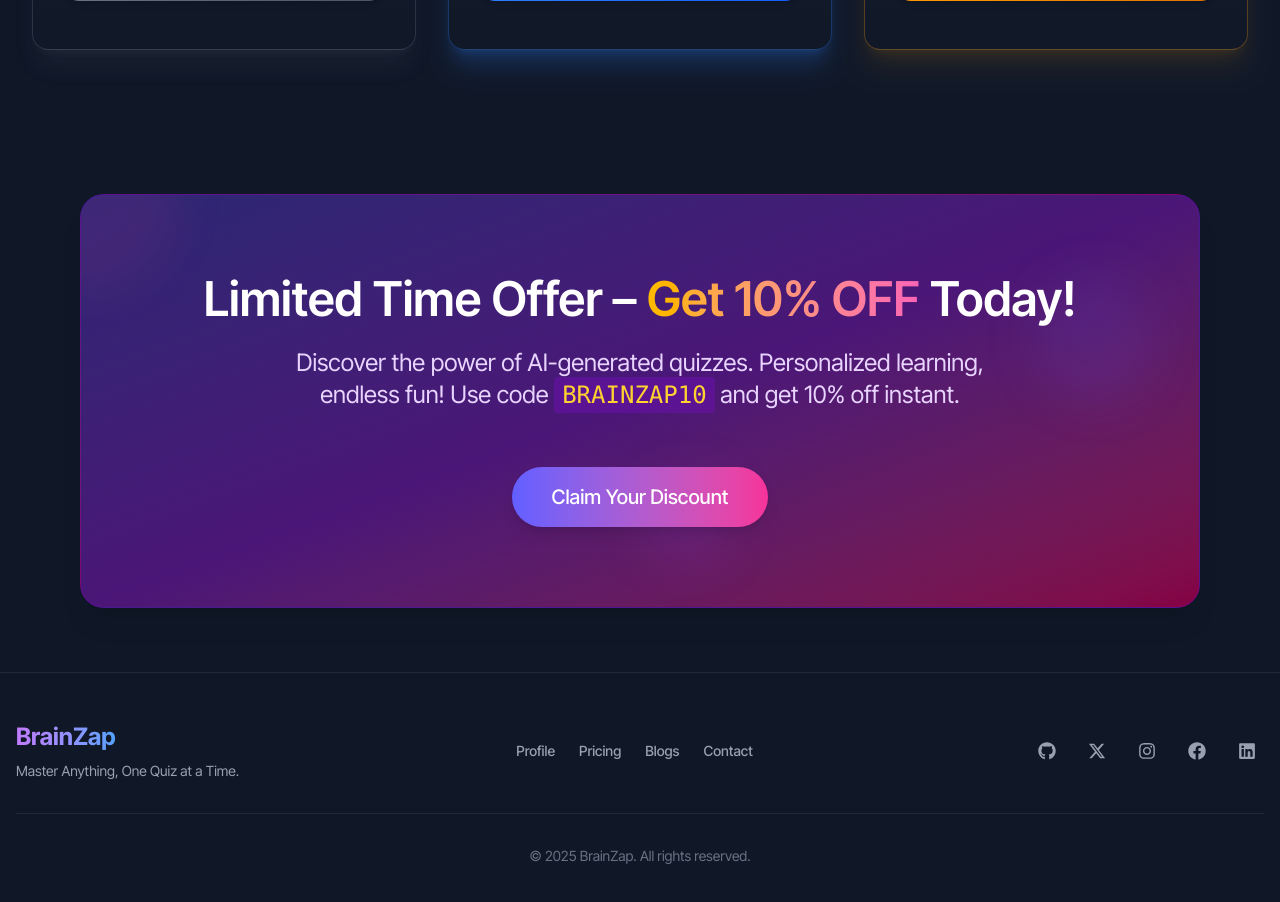
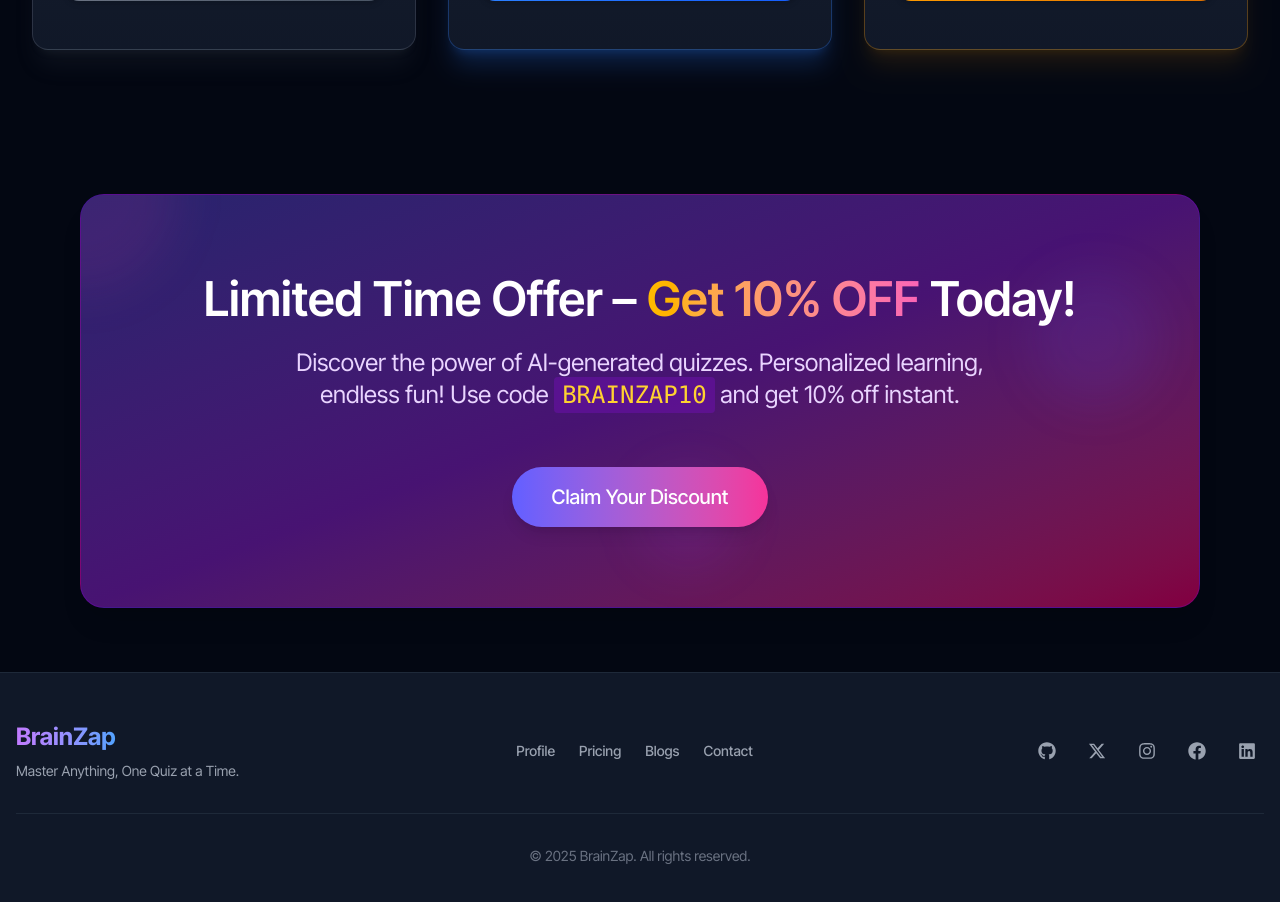
Before and after one commit to CodeXplorers-PH/brain-zap-client, a React (Vite) app: page /pricing in a window 1280 px wide. Shown: the part 880-1782 px from the top of the page. Built offline with nearby package versions, Linux system fonts and the light colour scheme; no server answers.

Commit message:
darked bg

```diff
--- a/src/Pages/Blog/Blog.jsx
+++ b/src/Pages/Blog/Blog.jsx
@@ -135,7 +135,7 @@ const Blog = () => {
 
   return (
     <>
-      <div className="min-h-screen bg-gray-900 pt-32 md:pt-40 pb-20 px-4 sm:px-6">
+      <div className="min-h-screen bg-gray-950 pt-32 md:pt-40 pb-20 px-4 sm:px-6">
         <div className="max-w-7xl mx-auto">
           {/* Header */}
           <div className="text-center mb-16">
--- a/src/Pages/Pricing/Pricing.jsx
+++ b/src/Pages/Pricing/Pricing.jsx
@@ -9,7 +9,7 @@ const Pricing = () => {
   }, []);
   return (
     <>
-      <div className="bg-gray-900 min-h-screen">
+      <div className="bg-gray-950 min-h-screen">
         <PricingPlan />
         <FreeTrial />
       </div>
--- a/src/Pages/Pricing/Sections/FreeTrial.jsx
+++ b/src/Pages/Pricing/Sections/FreeTrial.jsx
@@ -5,7 +5,7 @@ const FreeTrial = () => {
   const navigate = useNavigate();
 
   return (
-    <div className="bg-gray-900">
+    <div className="bg-gray-950">
       <div className="max-w-6xl mx-auto px-4 py-16">
         <div className="relative overflow-hidden bg-gradient-to-br from-indigo-900/80 via-purple-900/80 to-pink-800/80 rounded-3xl shadow-xl border border-purple-700/30 backdrop-blur-sm">
           {/* Content */}
```
